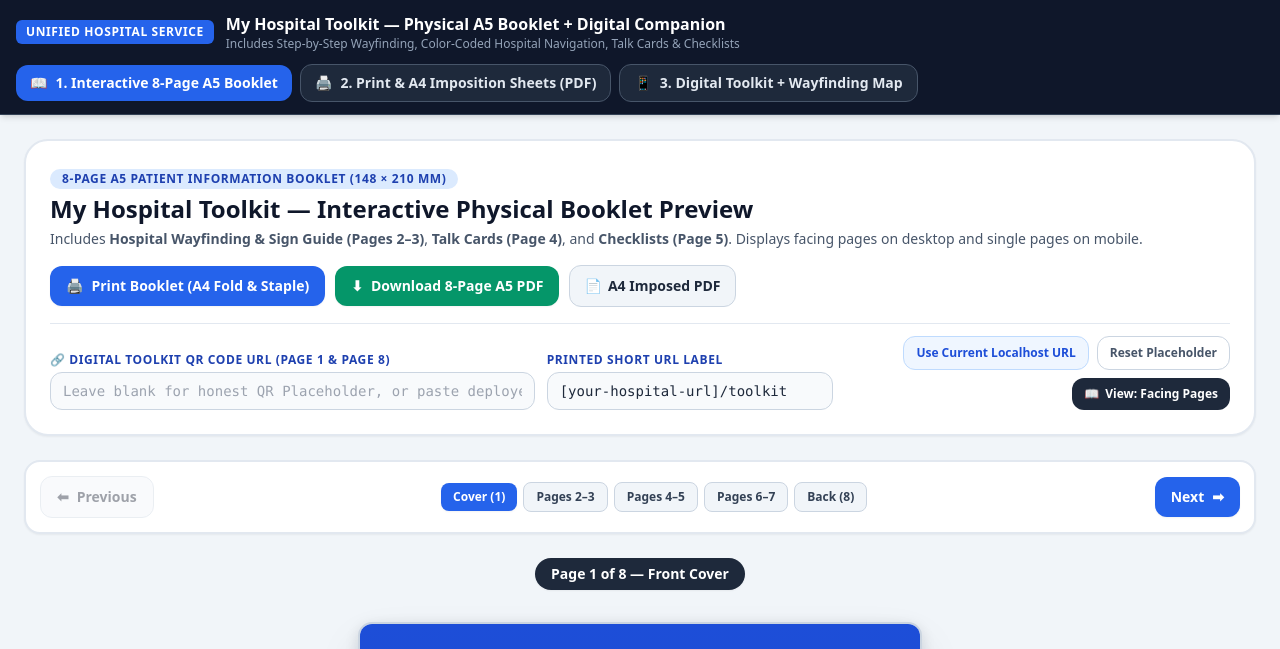
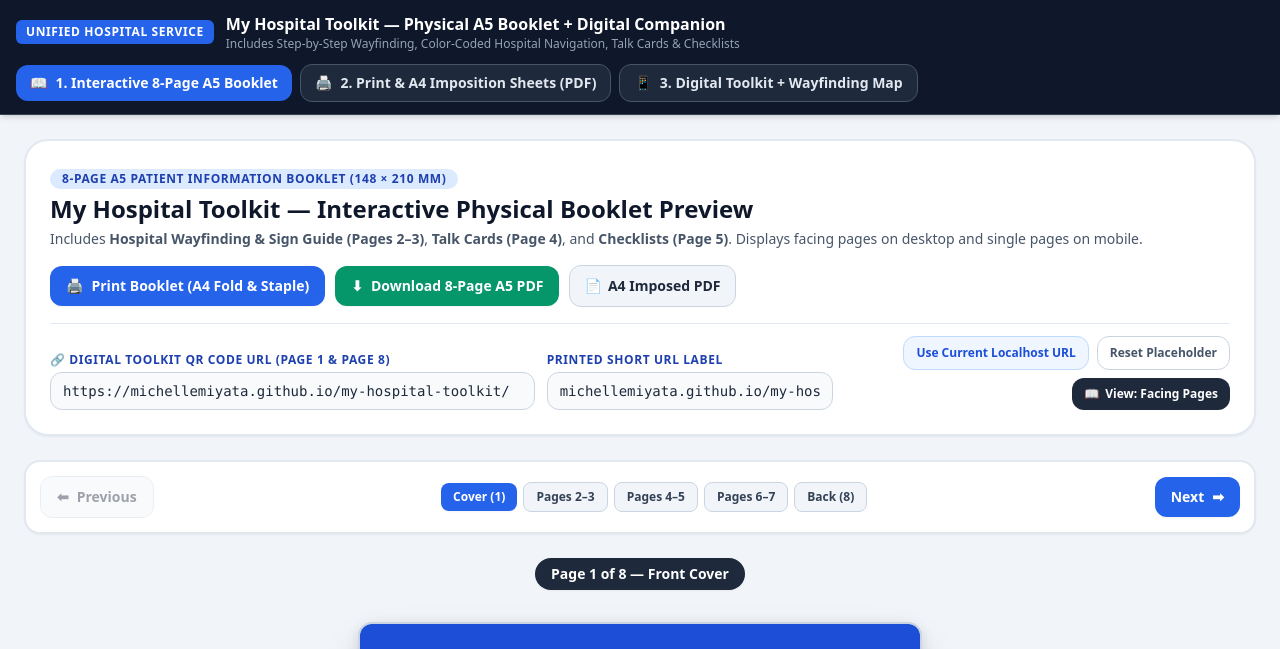
Before and after one commit to michellemiyata/my-hospital-toolkit, a plain HTML site: page index.html in a window 1280 px wide. Shown: the top 649 px of the page. Drawn offline with nearby package versions, Linux system fonts and the light colour scheme.

Commit message:
Generate real scannable QR code for michellemiyata.github.io/my-hospital-toolkit

```diff
--- a/index.html
+++ b/index.html
@@ -271,6 +271,7 @@
           <input
             type="text"
             id="qr-url-input"
+            value="https://michellemiyata.github.io/my-hospital-toolkit/"
             placeholder="Leave blank for honest QR Placeholder, or paste deployed URL..."
             oninput="updateQRConfiguration()"
             class="w-full px-3 py-2 rounded-xl border border-slate-300 bg-slate-50 text-xs sm:text-sm font-mono text-slate-800"
@@ -283,7 +284,7 @@
           <input
             type="text"
             id="qr-short-input"
-            value="[your-hospital-url]/toolkit"
+            value="michellemiyata.github.io/my-hospital-toolkit"
             oninput="updateQRConfiguration()"
             class="w-full px-3 py-2 rounded-xl border border-slate-300 bg-slate-50 text-xs sm:text-sm font-mono text-slate-800"
           />
@@ -808,8 +809,8 @@
     // =========================================================================
     // 2. CONFIGURABLE QR CODE GENERATOR (Real Scannable QR + Honest Placeholder)
     // =========================================================================
-    let currentQRUrl = '';
-    let currentShortUrl = '[your-hospital-url]/toolkit';
+    let currentQRUrl = 'https://michellemiyata.github.io/my-hospital-toolkit/';
+    let currentShortUrl = 'michellemiyata.github.io/my-hospital-toolkit';
 
     function createPlaceholderQRSVG() {
       return `
```
